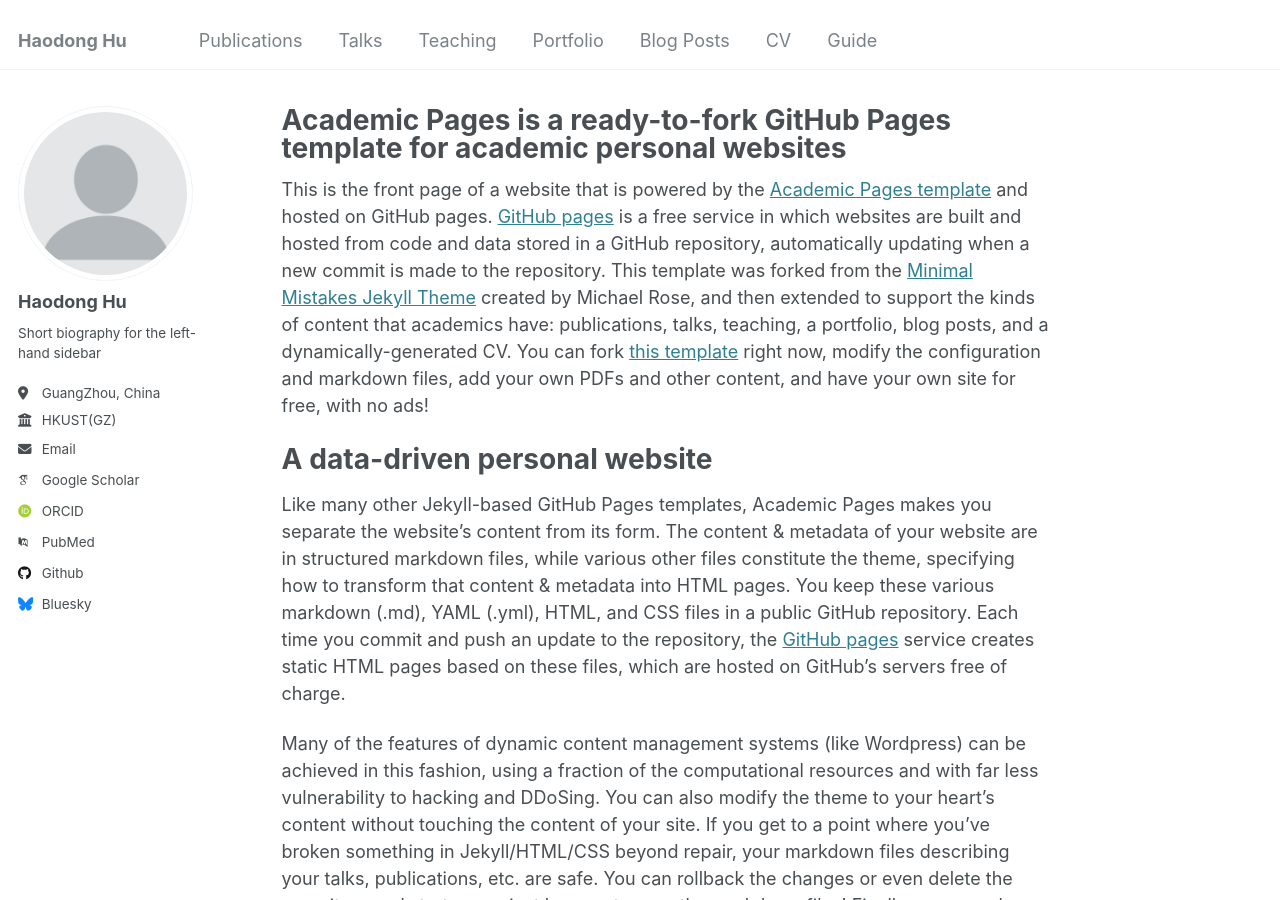
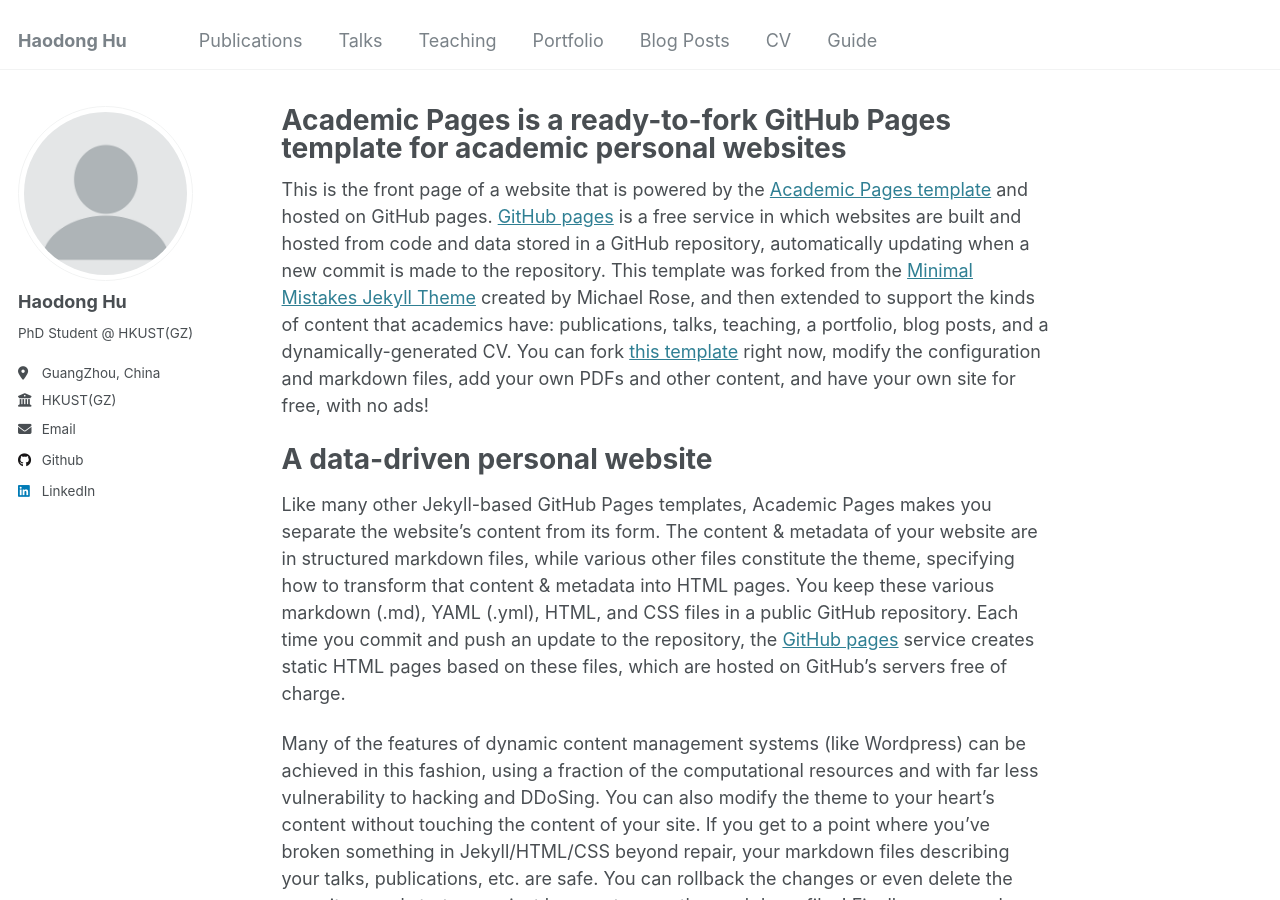
Before and after one commit to coolknow/coolknow.github.io, a Jekyll site: the page built from _pages/about.md, in a window 1280 px wide and 900 px high. Built offline with Jekyll 4.4.1, drawn with Linux system fonts in a browser that asks for light colours; some web fonts are replaced.

Commit message:
Update _config.yml

```diff
--- a/_config.yml
+++ b/_config.yml
@@ -24,19 +24,19 @@ author:
   avatar           : "profile.png"
   name             : "Haodong Hu"
   pronouns         : # example: "she/her"
-  bio              : "Short biography for the left-hand sidebar"
+  bio              : "PhD Student @ HKUST(GZ)"
   location         : "GuangZhou, China"
   employer         : "HKUST(GZ)"
   uri              : # URL
-  email            : "none@example.org"
+  email            : "jasonhdhu@hkust-gz.edu.cn"
 
   # Academic websites
   arxiv            : # URL - Update with the correct link to your profile
-  googlescholar    : "https://scholar.google.com/citations?user=PS_CX0AAAAAJ"
+  googlescholar    : # "https://scholar.google.com/citations?user=PS_CX0AAAAAJ"
   impactstory      : # URL
-  orcid            : "http://orcid.org/yourorcidurl"
+  orcid            : # "http://orcid.org/yourorcidurl"
   semantic         : # URL
-  pubmed           : "https://www.ncbi.nlm.nih.gov/pubmed/?term=john+snow"
+  pubmed           : # "https://www.ncbi.nlm.nih.gov/pubmed/?term=john+snow"
   researchgate     : # URL
   scopus           : # URL
 
@@ -44,12 +44,12 @@ author:
   bitbucket        : # Username - Update with your username on the site
   codepen          : # Username
   dribbble         : # Username
-  github           : "academicpages"
+  github           : "coolknow"
   kaggle           : # Username
   stackoverflow    : # User number or user number and name (i.e., use "1" or "1/jeff-atwood")
 
   # Social media
-  bluesky          : "bsky.app" # Replace this with you Bluesky username
+  bluesky          : # "bsky.app" # Replace this with you Bluesky username
   facebook         : # Username
   flickr           : # Username
   foursquare       : # Username
@@ -58,7 +58,7 @@ author:
   keybase          : # Username
   instagram        : # Username
   lastfm           : # Username
-  linkedin         : # Username
+  linkedin         : Haodong(Jason) Hu
   mastodon         : # URL
   medium           : # URL
   pinterest        : # Username
```
